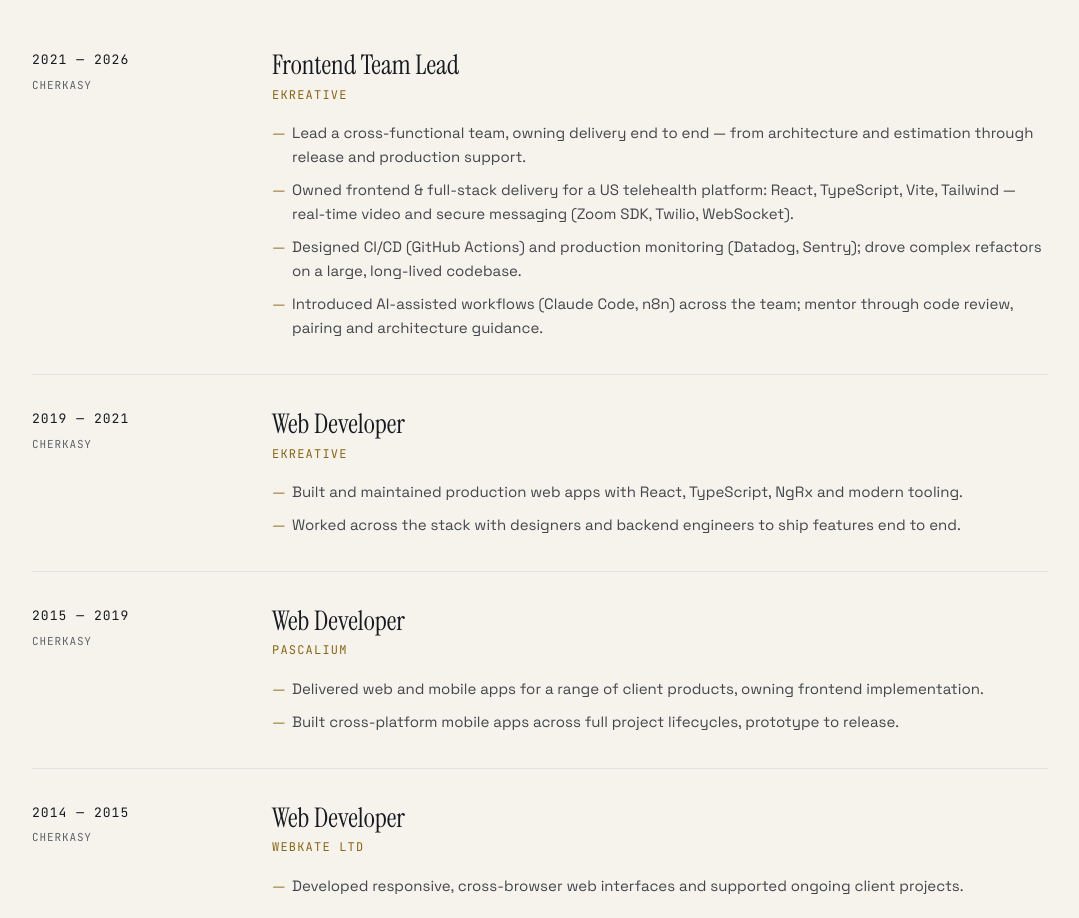
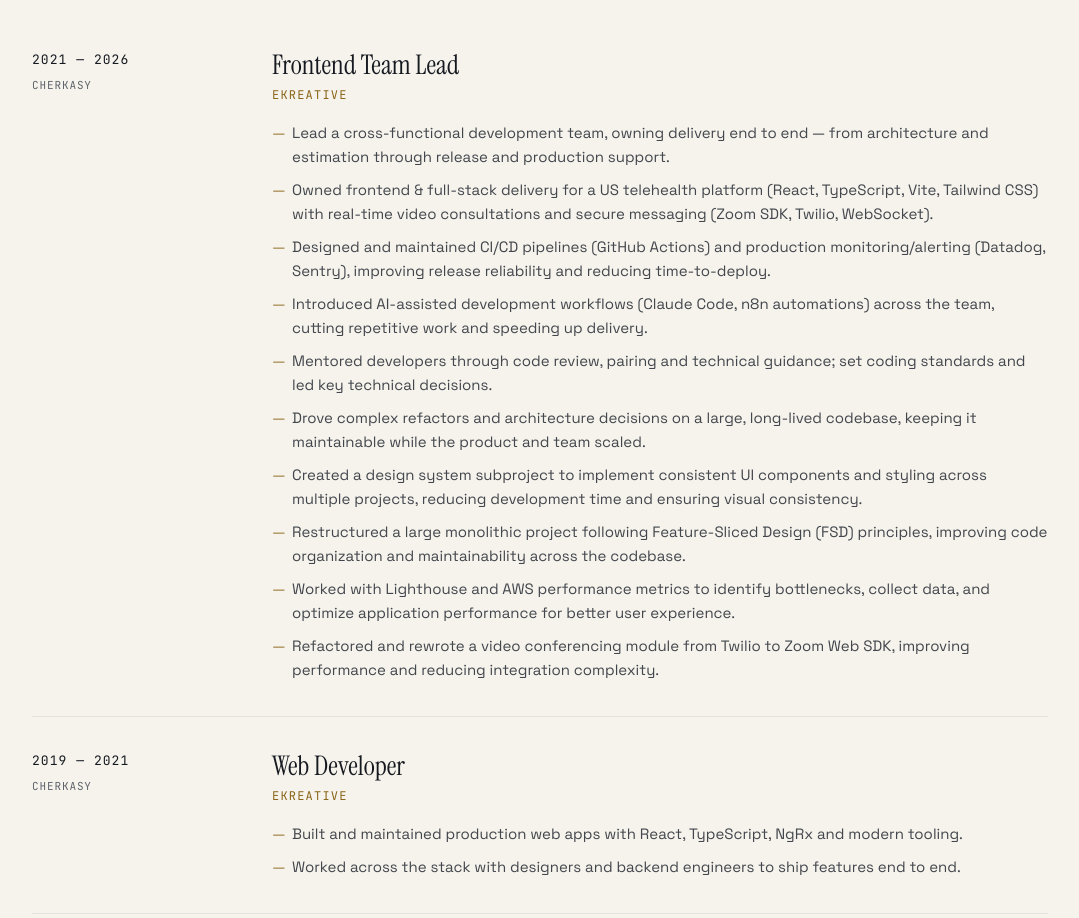
Before and after one commit to veremienko/portfolio, a React (Vite) app: page / in a window 1280 px wide. Shown: the part 1300-2218 px from the top of the page, without its empty margins (100-1179 px from the left). Built offline with nearby package versions, Linux system fonts and the light colour scheme.

Commit message:
fix: cv and job details

```diff
--- a/src/data/jobs.ts
+++ b/src/data/jobs.ts
@@ -13,10 +13,16 @@
     role: 'Frontend Team Lead',
     company: 'Ekreative',
     bullets: [
-      'Lead a cross-functional team, owning delivery end to end — from architecture and estimation through release and production support.',
-      'Owned frontend & full-stack delivery for a US telehealth platform: React, TypeScript, Vite, Tailwind — real-time video and secure messaging (Zoom SDK, Twilio, WebSocket).',
-      'Designed CI/CD (GitHub Actions) and production monitoring (Datadog, Sentry); drove complex refactors on a large, long-lived codebase.',
-      'Introduced AI-assisted workflows (Claude Code, n8n) across the team; mentor through code review, pairing and architecture guidance.',
+      'Lead a cross-functional development team, owning delivery end to end — from architecture and estimation through release and production support.',
+      'Owned frontend & full-stack delivery for a US telehealth platform (React, TypeScript, Vite, Tailwind CSS) with real-time video consultations and secure messaging (Zoom SDK, Twilio, WebSocket).',
+      'Designed and maintained CI/CD pipelines (GitHub Actions) and production monitoring/alerting (Datadog, Sentry), improving release reliability and reducing time-to-deploy.',
+      'Introduced AI-assisted development workflows (Claude Code, n8n automations) across the team, cutting repetitive work and speeding up delivery.',
+      'Mentored developers through code review, pairing and technical guidance; set coding standards and led key technical decisions.',
+      'Drove complex refactors and architecture decisions on a large, long-lived codebase, keeping it maintainable while the product and team scaled.',
+      'Created a design system subproject to implement consistent UI components and styling across multiple projects, reducing development time and ensuring visual consistency.',
+      'Restructured a large monolithic project following Feature-Sliced Design (FSD) principles, improving code organization and maintainability across the codebase.',
+      'Worked with Lighthouse and AWS performance metrics to identify bottlenecks, collect data, and optimize application performance for better user experience.',
+      'Refactored and rewrote a video conferencing module from Twilio to Zoom Web SDK, improving performance and reducing integration complexity.'
     ],
   },
   {
```
Also changed, not shown: 1 other file (tests, documents, lock files or other folders).
